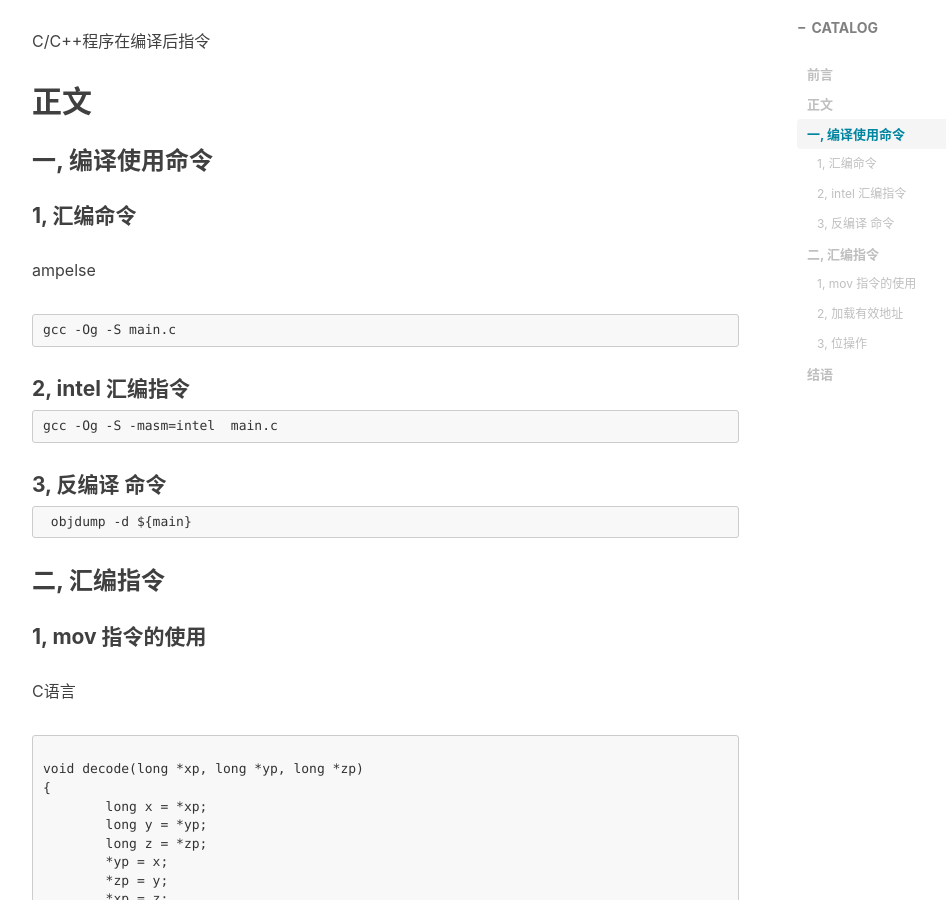
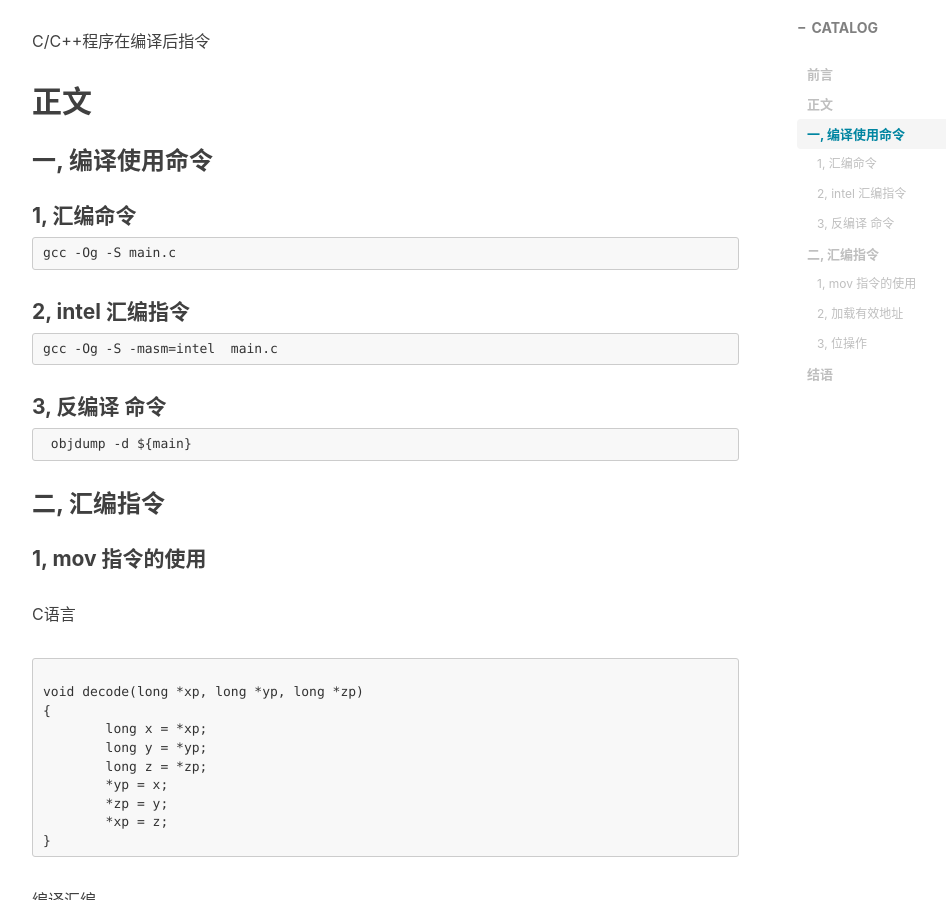
Before and after one commit to chensongpoixs/chensongpoixs.github.io, a Jekyll site: the page built from _posts/2018-12-19-2,程序的机器级表示.md, in a window 1280 px wide and 900 px high, scrolled down 608 px. Shown: the whole window, without its empty margins (233-1179 px from the left). Built offline with Jekyll 4.4.1, drawn with Linux system fonts in a browser that asks for light colours; nearby versions of some CDN libraries; comment, search, counter and statistics services are not loaded.

Commit message:
提交CSDN

````diff
--- a/_config.yml
+++ b/_config.yml
@@ -103,7 +103,7 @@ friends: [
         title: "CSDN",
         href: "https://blog.csdn.net/Poisx"
     },{
-        title: "简书·BY",
+        title: "简书",
         href: "http://www.jianshu.com/u/c5bcb0434259"
     },{
 		title: "GitHub",
--- a/_includes/footer.html
+++ b/_includes/footer.html
@@ -10,6 +10,17 @@
                             <span class="fa-stack fa-lg">
                                 <i class="fa fa-circle fa-stack-2x"></i>
                                 <i class="fa fa-rss fa-stack-1x fa-inverse"></i>
+                            </span>
+                        </a>
+                    </li>
+                    {% endif %}
+					 <!-- add CSDN add target = "_blank" to <a> by BY -->
+					{% if site.csdn_username %}
+                    <li>
+                        <a href="https://blog.csdn.net/{{ site.csdn_username }}">
+                            <span class="fa-stack fa-lg">
+                                <i class="fa fa-circle fa-stack-2x"></i>
+                                <i class="fa fa-twitter fa-stack-1x fa-inverse"></i>
                             </span>
                         </a>
                     </li>
--- a/_posts/2018-12-19-2,程序的机器级表示.md
+++ b/_posts/2018-12-19-2,程序的机器级表示.md
@@ -20,8 +20,6 @@ C/C++程序在编译后指令
 ### 一, 编译使用命令
 
 #### 1, 汇编命令
-
-ampelse
 
 ```
 gcc -Og -S main.c
````
